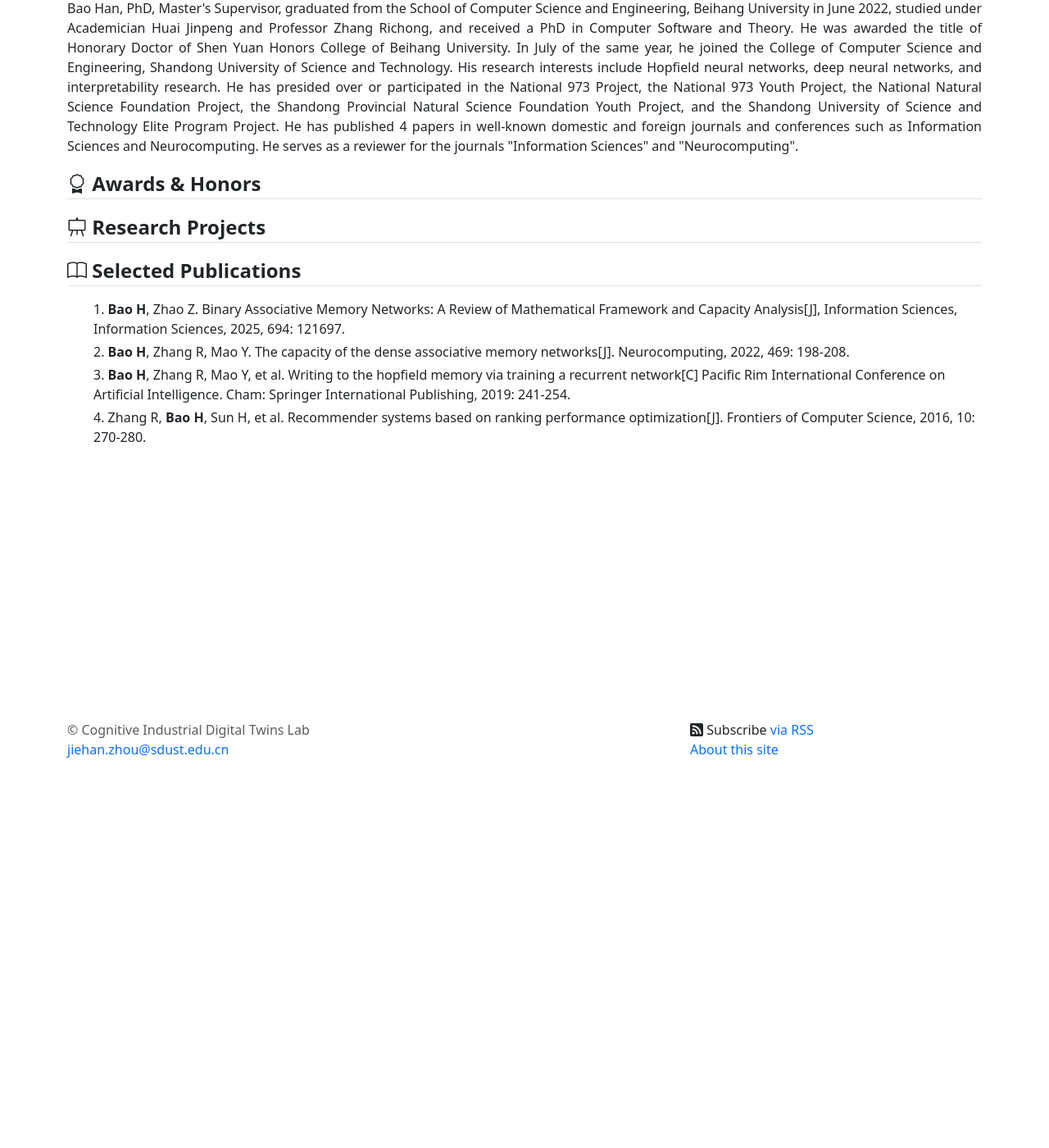
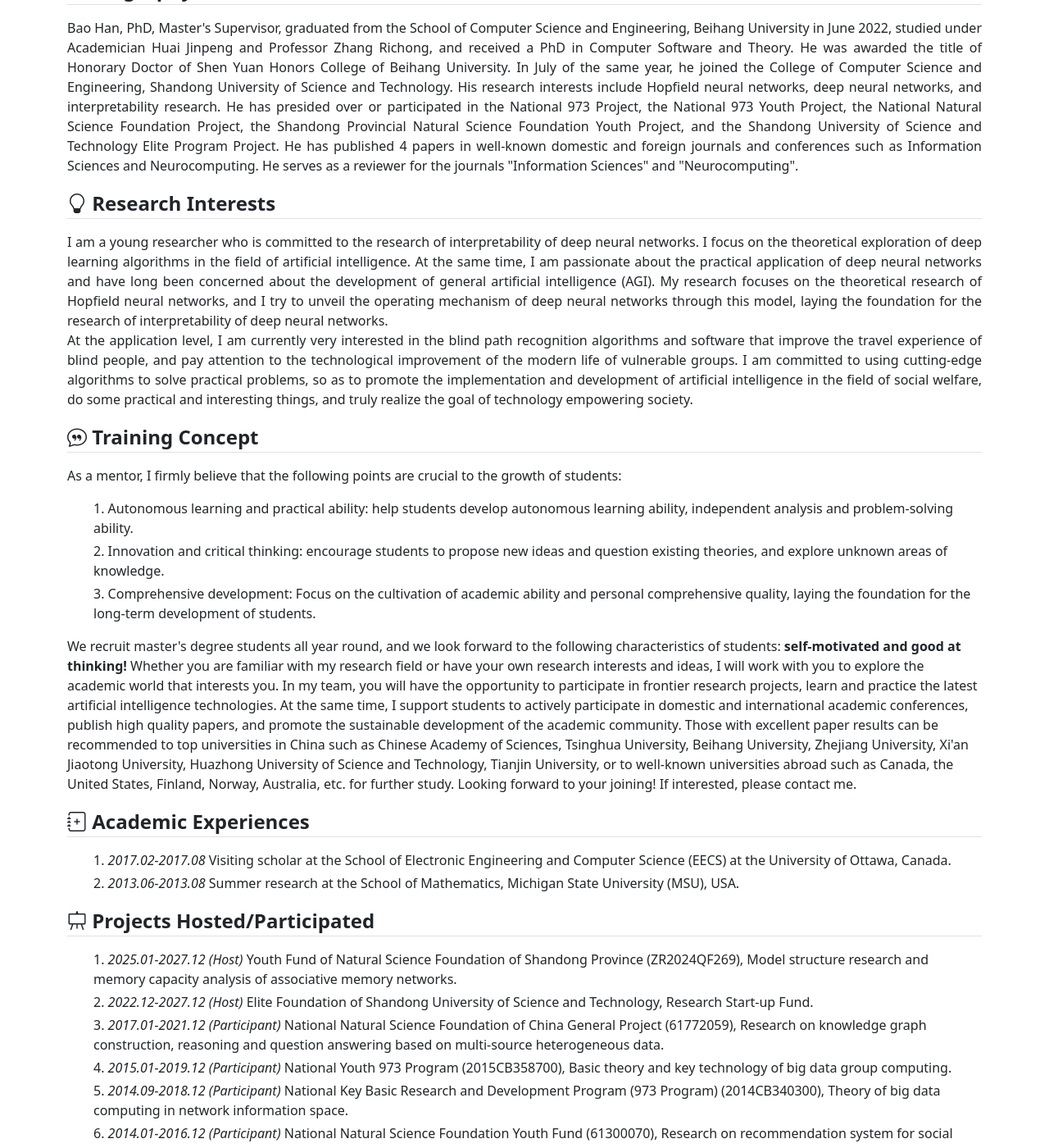
Before and after one commit to cogtwins/cogtwins.github.io, a Jekyll site: the page built from bao_han.markdown, in a window 1280 px wide and 1400 px high, scrolled down 458 px. Shown: the whole window at 82% size. Built offline with Jekyll 4.4.1, drawn with Linux system fonts in a browser that asks for light colours; some of the changed text lies outside the part shown.

Commit message:
Bao Han's profile completed

```diff
--- a/bao_han.markdown
+++ b/bao_han.markdown
@@ -15,7 +15,7 @@
     </div>
     <div class="btn-group mt-2 gap-3">
         <i class="bi bi-tencent-qq"></i> 478317316
-        <a href="baohan@sdust.edu.cn" class="text-decoration-none">
+        <a href="mailto:baohan@sdust.edu.cn" class="text-decoration-none">
             <i class="bi bi-envelope-at-fill"></i> baohan@sdust.edu.cn
         </a>
     </div>
@@ -28,6 +28,8 @@
 <ul class="list-group-numbered mt-3">
   <li class="list-group-item">
     Lecturer, College of Computer Science and Engineering, Shandong University of Science and Technology
+    <br>
+    <b>Main Courses: </b> Artificial Intelligence, Advanced Algebra (Linear Algebra)
   </li>
 </ul>
 
@@ -40,17 +42,71 @@
 </p>
 
 <div class="fs-4 fw-semibold border-bottom">
-    <i class="bi bi-award"></i>
-    Awards & Honors
+    <i class="bi bi-lightbulb"></i>
+    Research Interests
+</div>
+<p class="mt-3" style="text-align: justify;">
+    I am a young researcher who is committed to the research of interpretability of deep neural networks. I focus on the theoretical exploration of deep learning algorithms in the field of artificial intelligence. At the same time, I am passionate about the practical application of deep neural networks and have long been concerned about the development of general artificial intelligence (AGI). My research focuses on the theoretical research of Hopfield neural networks, and I try to unveil the operating mechanism of deep neural networks through this model, laying the foundation for the research of interpretability of deep neural networks.
+    <br>
+    At the application level, I am currently very interested in the blind path recognition algorithms and software that improve the travel experience of blind people, and pay attention to the technological improvement of the modern life of vulnerable groups. I am committed to using cutting-edge algorithms to solve practical problems, so as to promote the implementation and development of artificial intelligence in the field of social welfare, do some practical and interesting things, and truly realize the goal of technology empowering society.
+</p>
+
+<div class="fs-4 fw-semibold border-bottom">
+    <i class="bi bi-chat-quote"></i>
+    Training Concept
+</div>
+<p class="mt-3" style="text-align: justify;">
+    As a mentor, I firmly believe that the following points are crucial to the growth of students:
+    <ol class="list-group-numbered mt-3">
+        <li class="list-group-item mb-1">
+            Autonomous learning and practical ability: help students develop autonomous learning ability, independent analysis and problem-solving ability.
+        </li>
+        <li class="list-group-item mb-1">
+            Innovation and critical thinking: encourage students to propose new ideas and question existing theories, and explore unknown areas of knowledge.
+        </li>
+        <li class="list-group-item mb-1">
+            Comprehensive development: Focus on the cultivation of academic ability and personal comprehensive quality, laying the foundation for the long-term development of students.
+        </li>
+    </ol>
+    We recruit master's degree students all year round, and we look forward to the following characteristics of students: <b>self-motivated and good at thinking!</b> Whether you are familiar with my research field or have your own research interests and ideas, I will work with you to explore the academic world that interests you. In my team, you will have the opportunity to participate in frontier research projects, learn and practice the latest artificial intelligence technologies. At the same time, I support students to actively participate in domestic and international academic conferences, publish high quality papers, and promote the sustainable development of the academic community. Those with excellent paper results can be recommended to top universities in China such as Chinese Academy of Sciences, Tsinghua University, Beihang University, Zhejiang University, Xi'an Jiaotong University, Huazhong University of Science and Technology, Tianjin University, or to well-known universities abroad such as Canada, the United States, Finland, Norway, Australia, etc. for further study. Looking forward to your joining! If interested, please contact me.
+</p>
+
+<div class="fs-4 fw-semibold border-bottom">
+    <i class="bi bi-journal-plus"></i>
+    Academic Experiences
 </div>
 <ol class="list-group-numbered mt-3">
+    <li class="list-group-item mb-1">
+        <i>2017.02-2017.08</i> Visiting scholar at the School of Electronic Engineering and Computer Science (EECS) at the University of Ottawa, Canada.
+    </li>
+    <li class="list-group-item mb-1">
+        <i>2013.06-2013.08</i> Summer research at the School of Mathematics, Michigan State University (MSU), USA.
+    </li>
 </ol>
 
 <div class="fs-4 fw-semibold border-bottom">
     <i class="bi bi-easel"></i>
-    Research Projects
+    Projects Hosted/Participated
 </div>
 <ol class="list-group-numbered mt-3">
+    <li class="list-group-item mb-1">
+        <i>2025.01-2027.12 (Host)</i> Youth Fund of Natural Science Foundation of Shandong Province (ZR2024QF269), Model structure research and memory capacity analysis of associative memory networks.
+    </li>
+    <li class="list-group-item mb-1">
+        <i>2022.12-2027.12 (Host)</i> Elite Foundation of Shandong University of Science and Technology, Research Start-up Fund.
+    </li>
+    <li class="list-group-item mb-1">
+        <i>2017.01-2021.12 (Participant)</i> National Natural Science Foundation of China General Project (61772059), Research on knowledge graph construction, reasoning and question answering based on multi-source heterogeneous data.
+    </li>
+    <li class="list-group-item mb-1">
+        <i>2015.01-2019.12 (Participant)</i> National Youth 973 Program (2015CB358700), Basic theory and key technology of big data group computing.
+    </li>
+    <li class="list-group-item mb-1">
+        <i>2014.09-2018.12 (Participant)</i> National Key Basic Research and Development Program (973 Program) (2014CB340300), Theory of big data computing in network information space.
+    </li>
+    <li class="list-group-item mb-1">
+        <i>2014.01-2016.12 (Participant)</i> National Natural Science Foundation Youth Fund (61300070), Research on recommendation system for social network user needs.
+    </li>
 </ol>
 
 <div class="fs-4 fw-semibold border-bottom">
```
Also changed, not shown: luo_hanjiang.markdown (+4 -4 lines).
